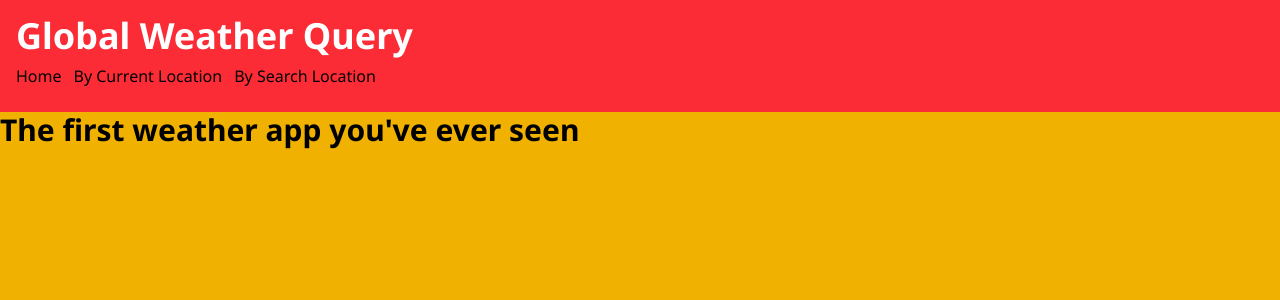
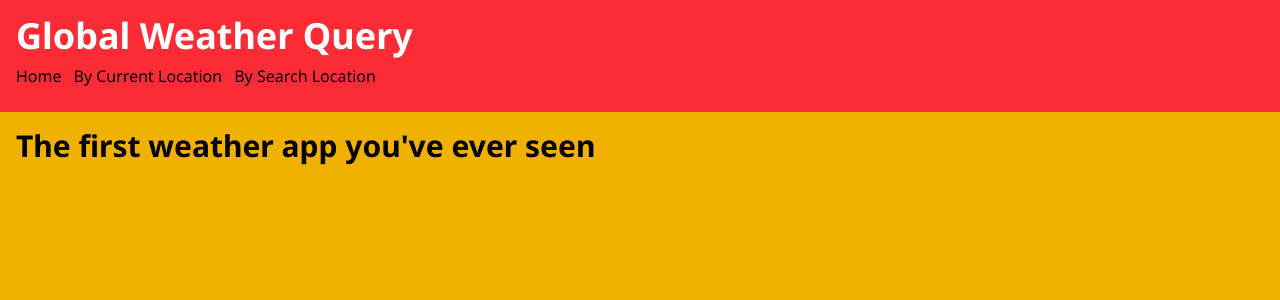
Before and after one commit to samson-oka/weather-query-ng, an Angular app: page / in a window 1280 px wide. Shown: the top 300 px of the page. Built offline with nearby package versions, Linux system fonts and the light colour scheme.

Commit message:
added .page style for page section style

```diff
--- a/src/styles.scss
+++ b/src/styles.scss
@@ -11,4 +11,7 @@ body{
     font-optical-sizing: auto;
     font-style: normal;
     @apply max-w-[1440px] mx-auto bg-yellow-500;
+    .page{
+        @apply flex flex-col w-full p-5 sm:p-4;
+    }
 }
```
